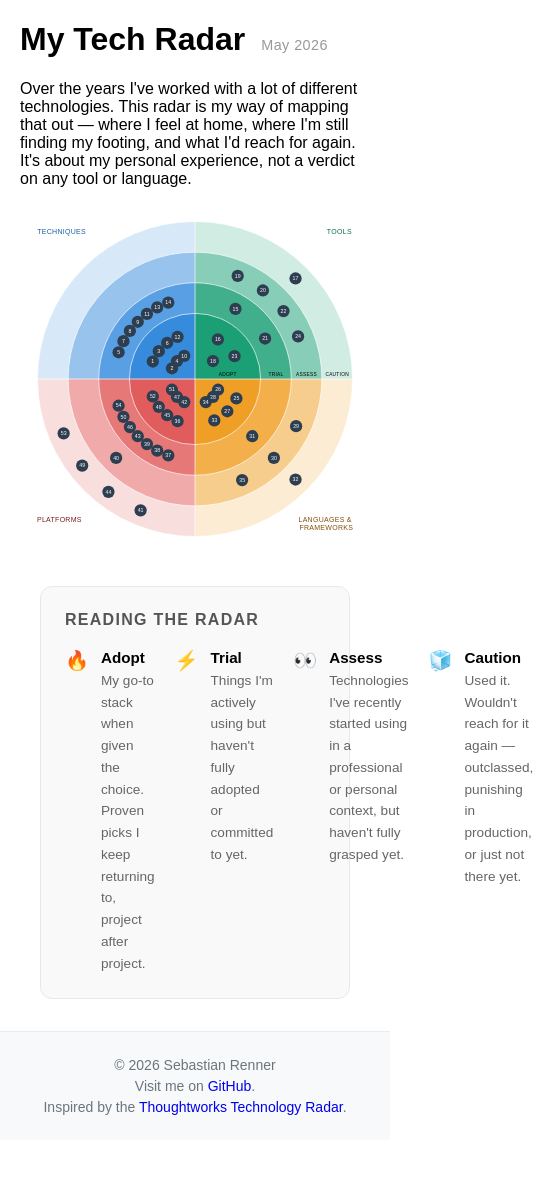
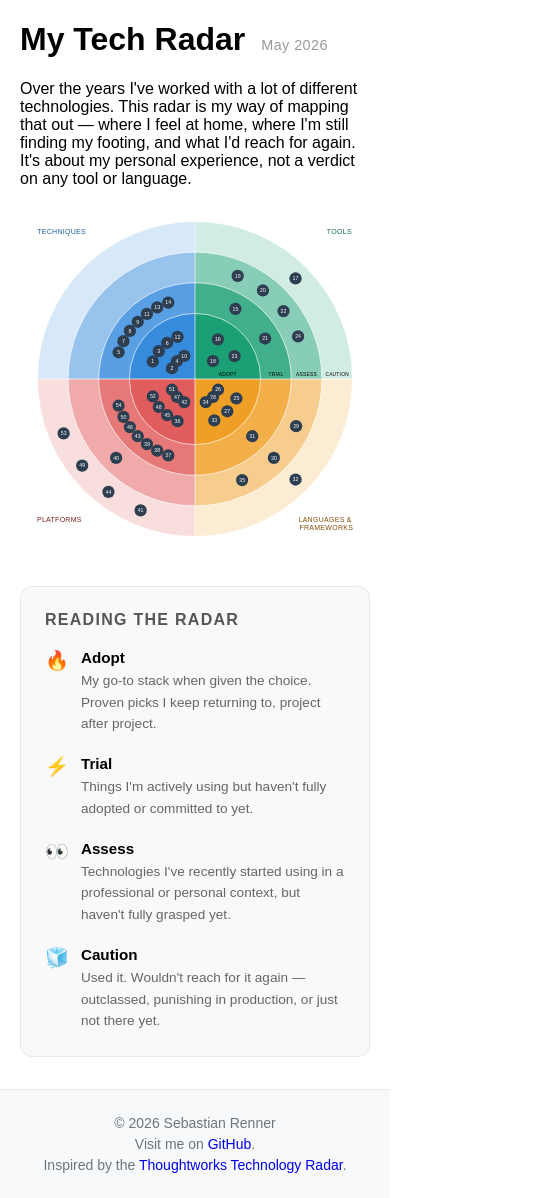
Before and after one commit to SebaRenner/tech-radar, an Angular app: page / in a window 390 px wide. Shown: the whole page, 533 px wide, since content can reach past the window. Before the commit the page ends 1140 px from the top, so only its background shows below. Built offline with nearby package versions, Linux system fonts and the light colour scheme.

Commit message:
style: introduced mobile styling for radar-legend

```diff
--- a/src/app/components/radar-legend/radar-legend.component.scss
+++ b/src/app/components/radar-legend/radar-legend.component.scss
@@ -1,5 +1,7 @@
+@use '../../../styles' as *;
+
 .legend {
-  margin: 32px 20px;
+  margin: 32px 0;
   padding: 24px;
   border-radius: 12px;
   background: #f9f9f9;
@@ -16,8 +18,12 @@
 
   .legend-rings {
     display: grid;
-    grid-template-columns: repeat(4, 1fr);
+    grid-template-columns: 1fr;
     gap: 20px;
+
+    @include desktop {
+      grid-template-columns: repeat(4, 1fr);
+    }
   }
 
   .legend-ring {
--- a/src/styles.scss
+++ b/src/styles.scss
@@ -4,3 +4,9 @@ body {
   margin: 0;
   font-family: var(--font-sans, sans-serif);
 }
+
+@mixin desktop {
+  @media (min-width: 640px) {
+    @content;
+  }
+}
```
